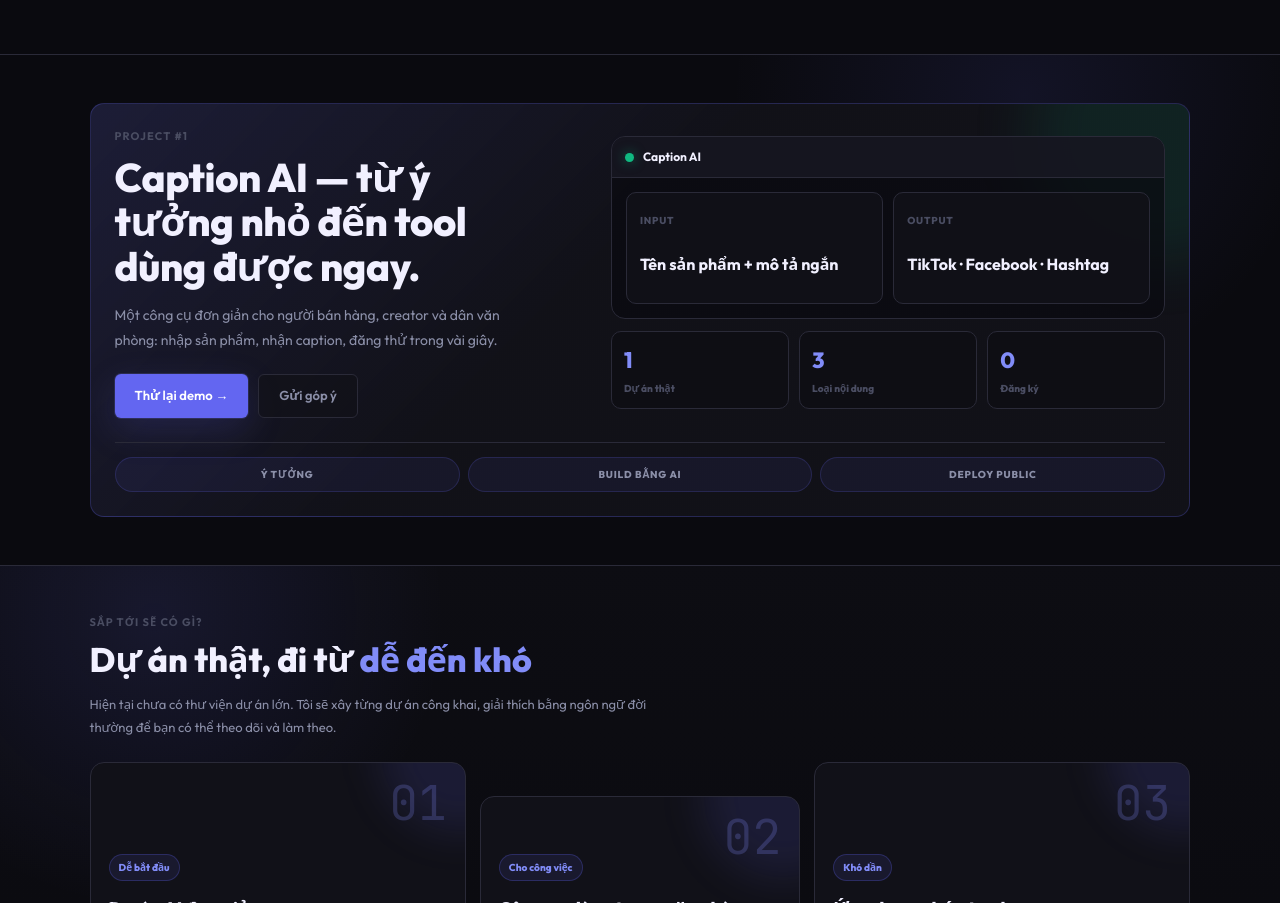
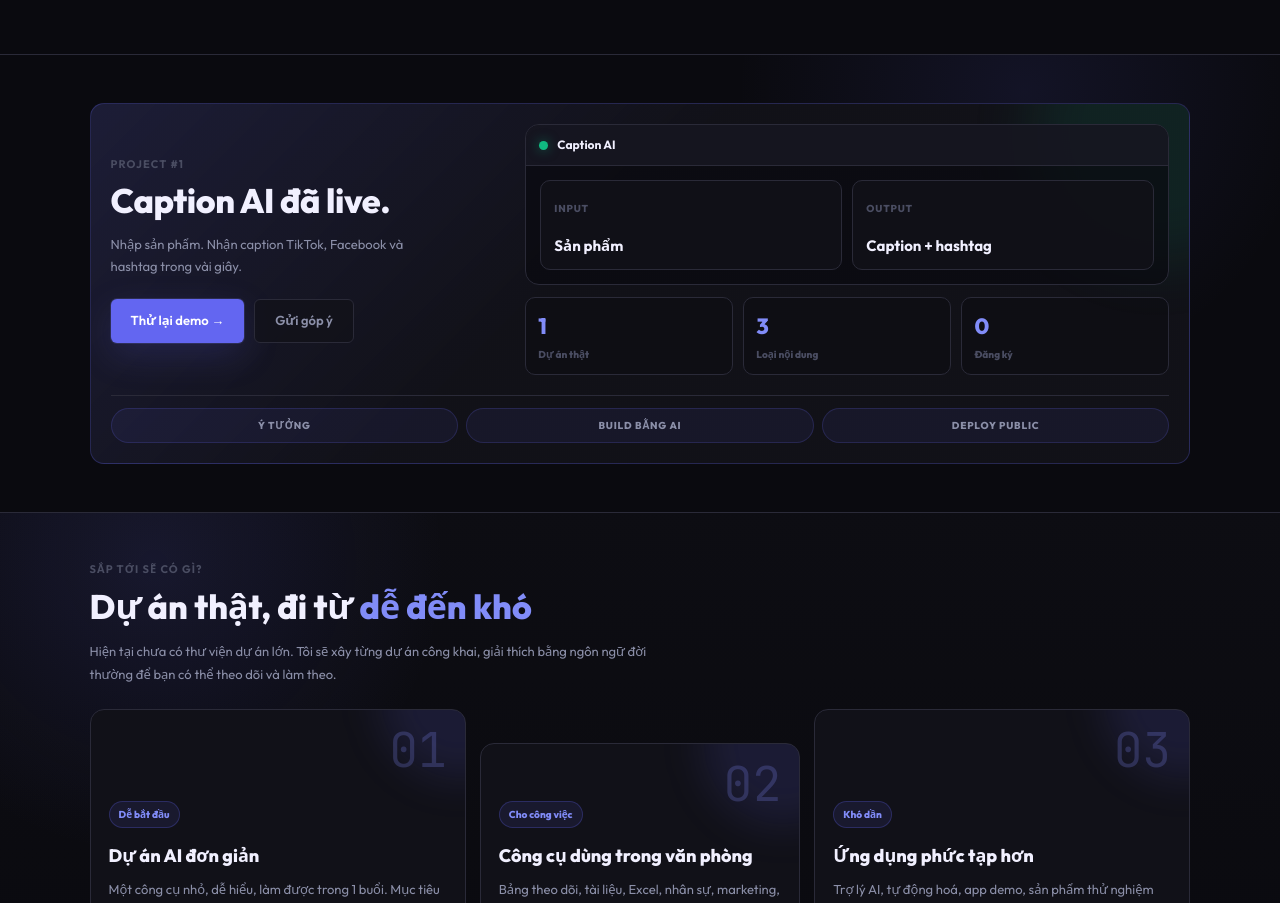
Before and after one commit to ltruongluan09/codex-zero-to-hero-vn, a React (Vite) app: page / in a window 1280 px wide. Shown: the part 1565-2468 px from the top of the page. Built offline with nearby package versions, Linux system fonts and the light colour scheme.

Commit message:
Tighten Project One summary

```diff
--- a/src/App.jsx
+++ b/src/App.jsx
@@ -588,10 +588,9 @@
       <div className="project-one-card" data-reveal>
         <div className="project-one-copy">
           <span className="section-label">Project #1</span>
-          <h2>Caption AI — từ ý tưởng nhỏ đến tool dùng được ngay.</h2>
+          <h2>Caption AI đã live.</h2>
           <p>
-            Một công cụ đơn giản cho người bán hàng, creator và dân văn phòng:
-            nhập sản phẩm, nhận caption, đăng thử trong vài giây.
+            Nhập sản phẩm. Nhận caption TikTok, Facebook và hashtag trong vài giây.
           </p>
           <div className="project-one-actions">
             <a className="btn primary" href="#caption-ai">Thử lại demo →</a>
@@ -608,11 +607,11 @@
             <div className="screen-body">
               <div>
                 <small>Input</small>
-                <b>Tên sản phẩm + mô tả ngắn</b>
+                <b>Sản phẩm</b>
               </div>
               <div>
                 <small>Output</small>
-                <b>TikTok · Facebook · Hashtag</b>
+                <b>Caption + hashtag</b>
               </div>
             </div>
           </div>
--- a/src/index.css
+++ b/src/index.css
@@ -1374,15 +1374,15 @@
   width: min(1120px, 100%);
   margin: 0 auto;
   display: grid;
-  grid-template-columns: 0.92fr 1.08fr;
-  gap: 24px;
+  grid-template-columns: 0.76fr 1.24fr;
+  gap: 20px;
   align-items: center;
   border: 1px solid rgba(99, 102, 241, 0.26);
   border-radius: var(--radius-lg);
   background:
     linear-gradient(135deg, rgba(99, 102, 241, 0.14), rgba(17, 17, 24, 0.78) 44%),
     var(--bg-surface);
-  padding: 24px;
+  padding: 20px;
 }
 
 .project-one-card::after {
@@ -1403,20 +1403,20 @@
 }
 
 .project-one-copy h2 {
-  max-width: 440px;
+  max-width: 320px;
   margin: 10px 0 0;
   color: var(--text-primary);
-  font-size: clamp(25px, 4vw, 40px);
+  font-size: clamp(25px, 3.3vw, 34px);
   line-height: 1.12;
   letter-spacing: -0.4px;
 }
 
 .project-one-copy p {
-  max-width: 420px;
+  max-width: 330px;
   margin: 14px 0 0;
   color: var(--text-secondary);
-  font-size: 14px;
-  line-height: 1.75;
+  font-size: 13px;
+  line-height: 1.65;
 }
 
 .project-one-actions {
@@ -1468,7 +1468,7 @@
 }
 
 .screen-body div {
-  min-height: 112px;
+  min-height: 88px;
   border: 1px solid var(--bg-border);
   border-radius: var(--radius-md);
   background: rgba(17, 17, 24, 0.84);
@@ -1487,9 +1487,9 @@
 
 .screen-body b {
   display: block;
-  margin-top: 24px;
-  color: var(--text-primary);
-  font-size: 16px;
+  margin-top: 18px;
+  color: var(--text-primary);
+  font-size: 15px;
   line-height: 1.3;
 }
 
@@ -1521,7 +1521,7 @@
   grid-template-columns: repeat(3, 1fr);
   gap: 8px;
   border-top: 1px solid var(--bg-border);
-  padding-top: 14px;
+  padding-top: 12px;
 }
 
 .project-one-steps span {
```
